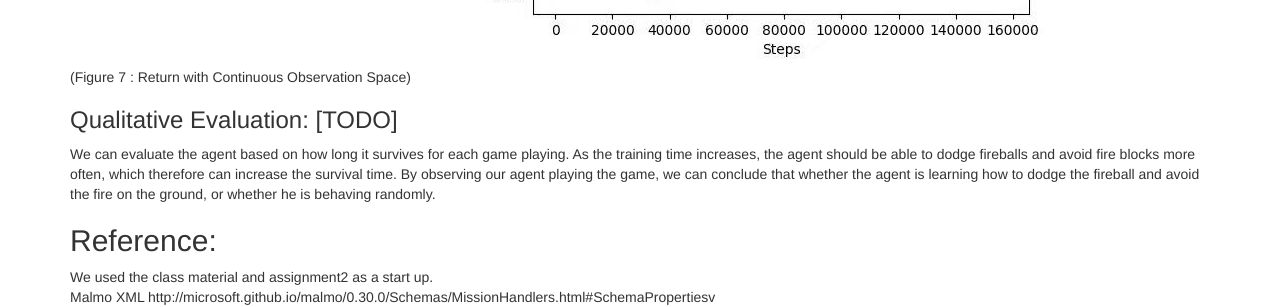
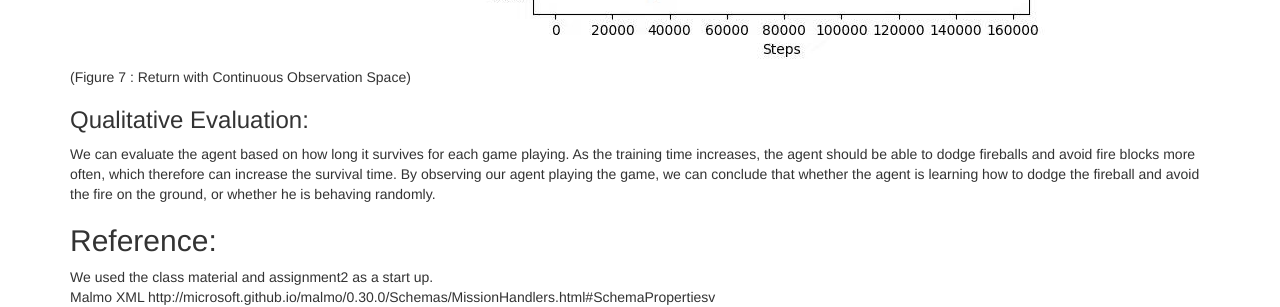
Before and after one commit to Chilly712/CrossTheFireLine_Minecraft, a Jekyll site: the page built from docs/final.md, in a window 1280 px wide and 900 px high, scrolled down 5254 px. Shown: the part 383-690 px from the top of the window. Built offline with Jekyll 4.4.1, drawn with Linux system fonts in a browser that asks for light colours.

Commit message:
Update final.md

```diff
--- a/docs/final.md
+++ b/docs/final.md
@@ -81,7 +81,7 @@ It is easy to see from these two graphs that the untrained agent dies easily, bu
 <br>
 (Figure 7  : Return with Continuous Observation Space)
 
-### Qualitative Evaluation: [TODO]
+### Qualitative Evaluation:
 
 We can evaluate the agent based on how long it survives for each game playing. As the training time increases, the agent should be able to dodge fireballs and avoid fire blocks more often, which therefore can increase the survival time.
 By observing our agent playing the game, we can conclude that whether the agent is learning how to dodge the fireball and avoid the fire on the ground, or whether he is behaving randomly.
```
